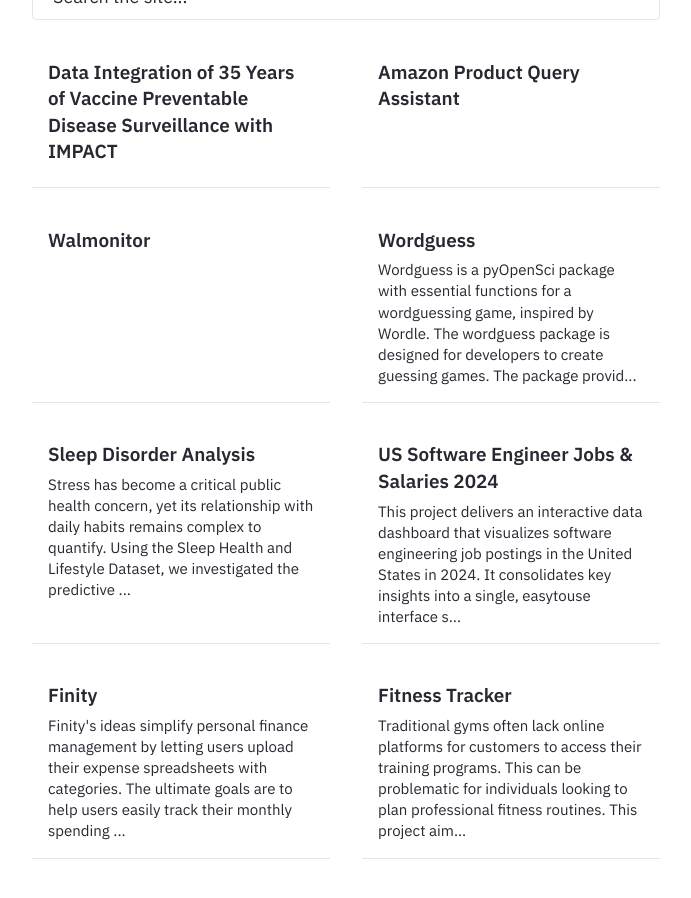
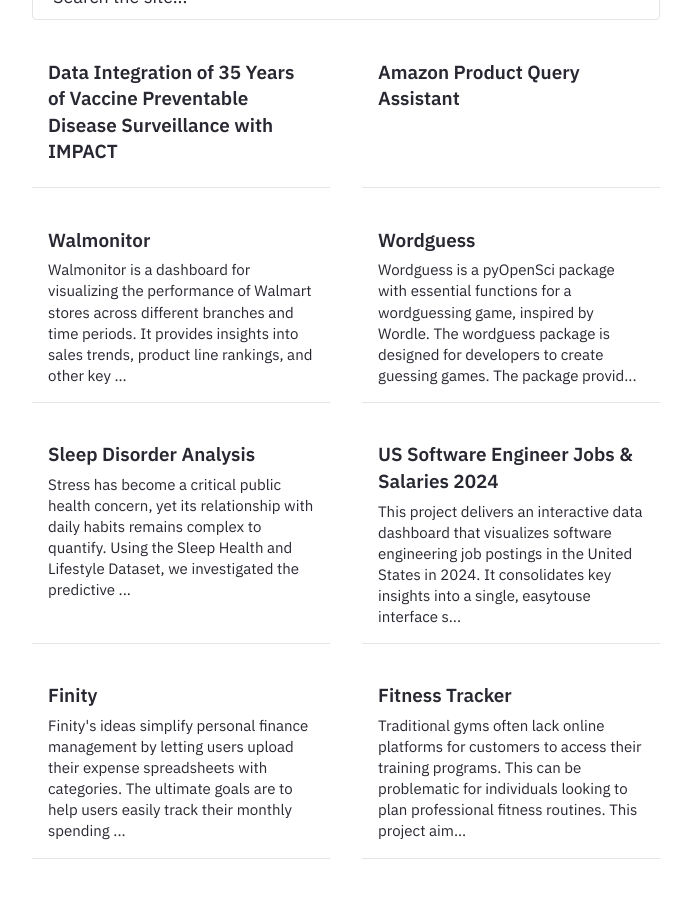
Before and after one commit to yhouyang02/yhouyang02.github.io, a Jekyll site: the page built from pages/projects.md, in a window 1280 px wide and 900 px high, scrolled down 325 px. Shown: the whole window, without its empty margins (294-985 px from the left). Built offline with Jekyll 4.4.1, drawn with Linux system fonts in a browser that asks for light colours.

Commit message:
Update demi gif and content

```diff
--- a/_notes/Public/walmonitor.md
+++ b/_notes/Public/walmonitor.md
@@ -5,3 +5,18 @@ format: notes
 feed: show
 date: 2026-03-01
 ---
+
+Walmonitor is a dashboard for visualizing the performance of Walmart stores across different branches and time periods. It provides insights into sales trends, product line rankings, and other key performance indicators to help stakeholders make informed decisions.
+
+The primary users of this dashboard are Walmart store managers and regional directors who need to monitor store performance and make data-driven decisions. Prospective users also include analysts and executives who require insights into sales trends and product performance across the company.
+
+<p align="center">
+      <img src="../../assets/img/thumbnails/thumbnail-walmonitor-demo.gif" width="100%" alt="US Software Engineer Jobs & Salaries 2024 dashboard California state view screenshot">
+      <em> Figure 1: Dashboard demo </em>
+</p>
+
+The app also has an LLM Chatbot tab that uses the `gpt-4.1-mini` model with pre-fed data and knowledge base to provide an interactive interface for users to ask questions about Walmart sales data. The chatbot can generate charts and tables based on user queries, making it easier for users to explore the data and gain insights without needing to write complex queries themselves.
+
+Click [here](https://yhouyang02-walmonitor.share.connect.posit.cloud/) to view a live demo of the dashboard (adjust your browser zoom level for the best viewing experience).
+
+<u>Technologies</u>: ibis • playwright • pytest • Python • QueryChat
```
Also changed, not shown: 2 other files.
